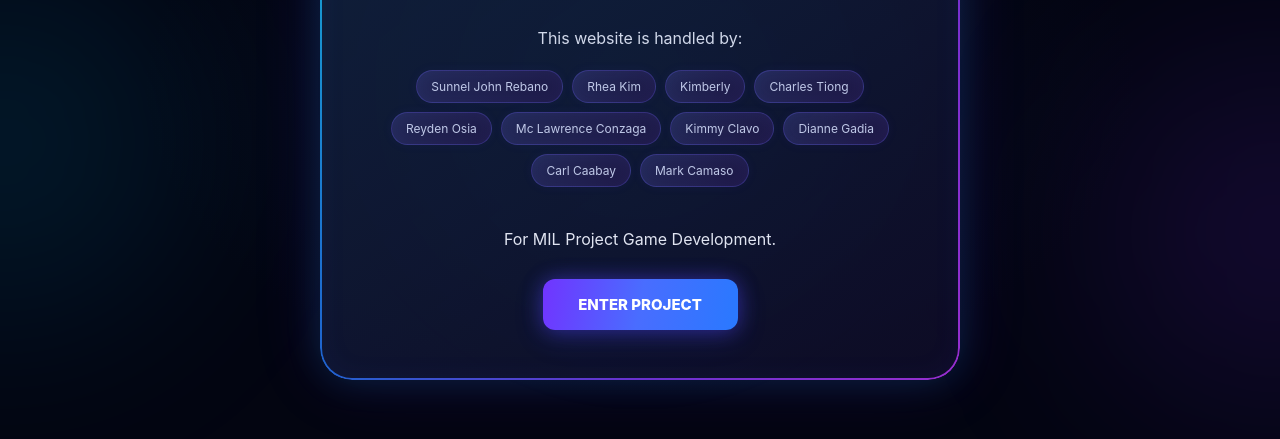
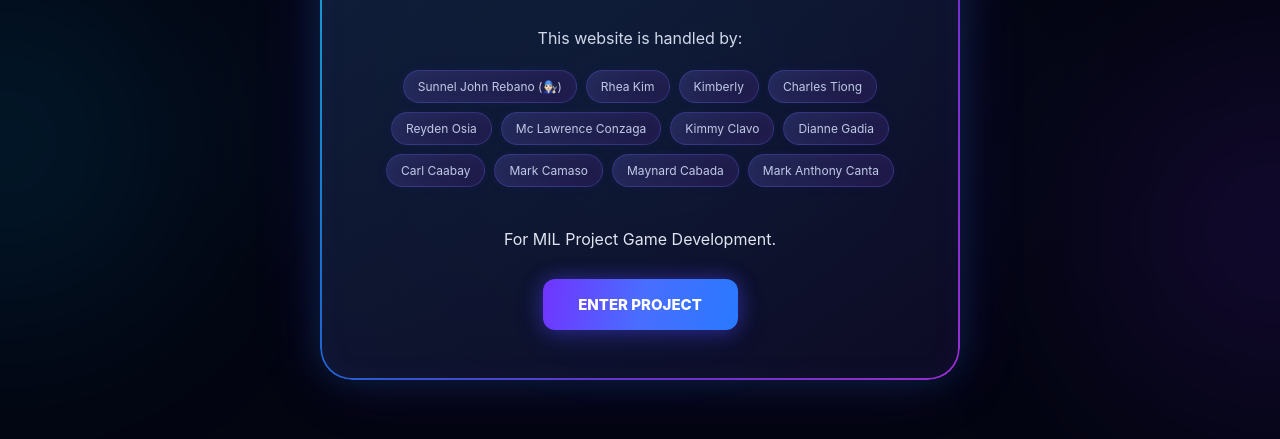
Before and after one commit to sunnelcalicdan-beep/Mil-game-development-, a website: page public/index.html in a window 1280 px wide. Shown: the part 313-752 px from the top of the page. Drawn offline with Linux system fonts and the light colour scheme; no server answers.

Commit message:
Update index.html

```diff
--- a/public/index.html
+++ b/public/index.html
@@ -56,7 +56,7 @@
         <div class="members">
 
             <span>
-                Sunnel John Rebano
+                Sunnel John Rebano (🧑🏻‍🔧)
             </span>
 
             <span>
@@ -94,6 +94,15 @@
             <span>
                 Mark Camaso
             </span>
+
+            <span>
+                Maynard Cabada
+            </span>
+
+            <span>
+                Mark Anthony Canta
+            </span>
+
 
         </div>
 
```
